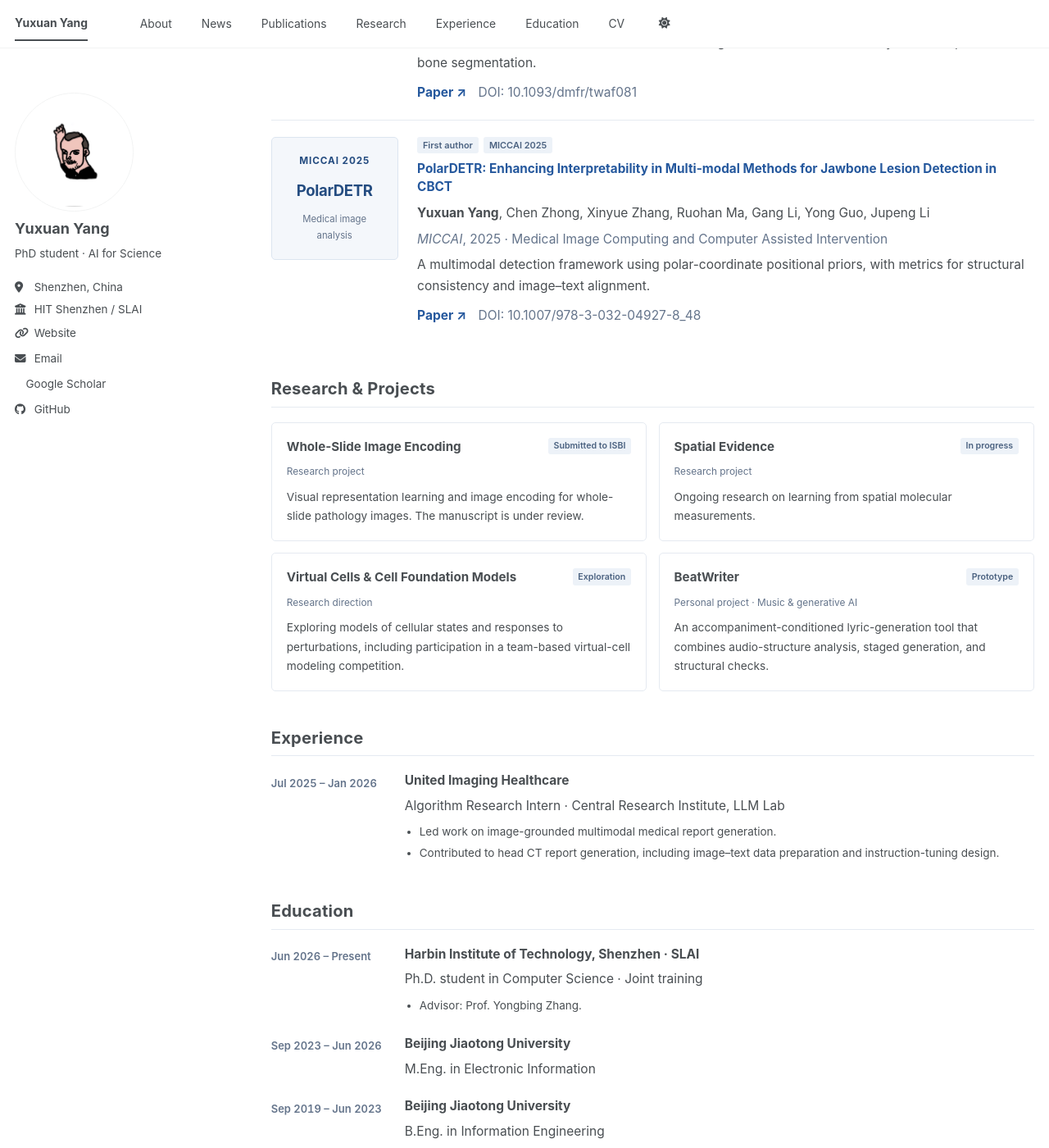
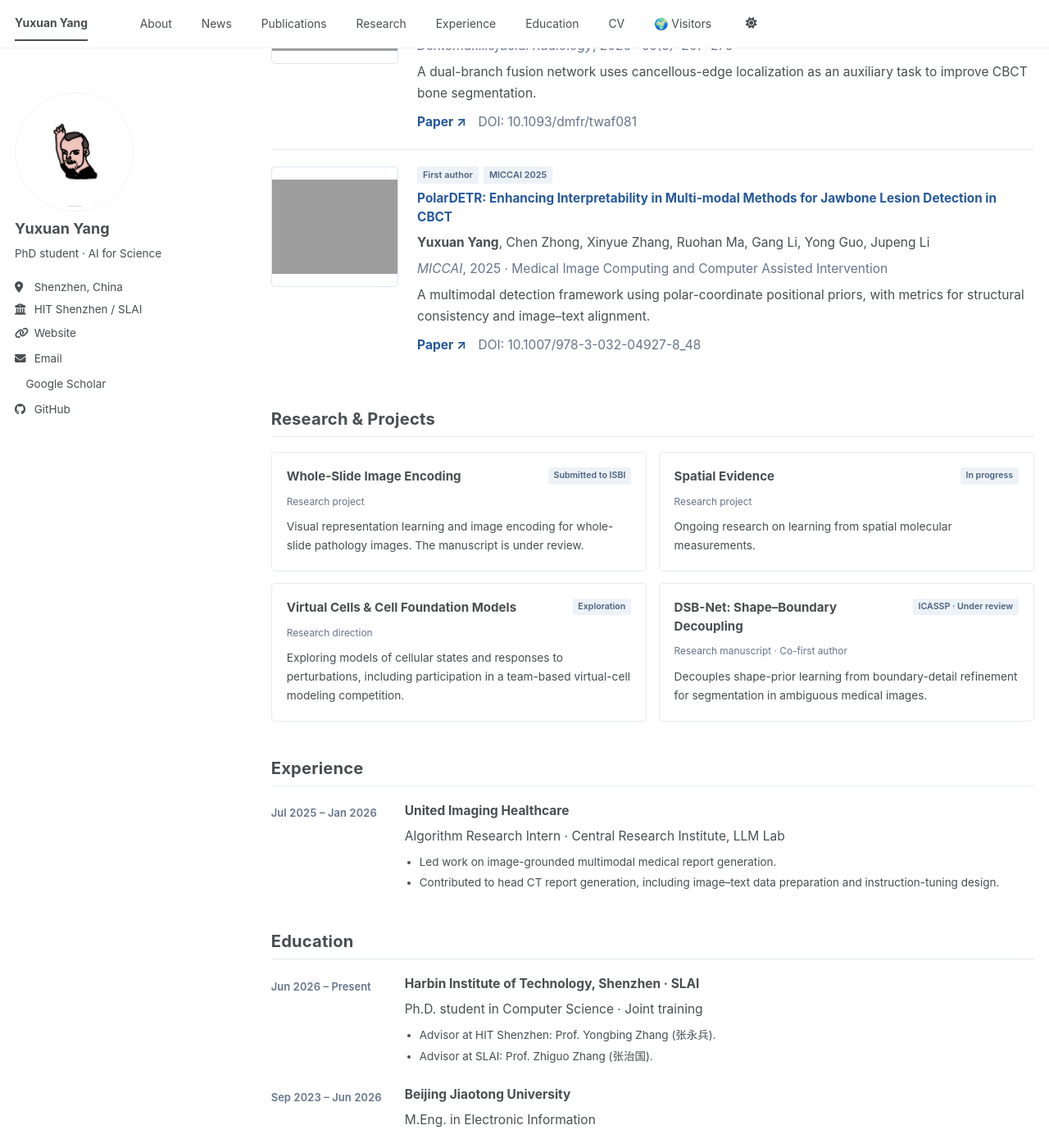
Before and after one commit to Cxxxsky/Cxxxsky.github.io, a Jekyll site: the page built from _pages/about.md, in a window 1280 px wide and 1400 px high, scrolled down 939 px. Shown: the whole window at 82% size. Built offline with Jekyll 4.4.1, drawn with Linux system fonts in a browser that asks for light colours; a script bundle is joined from its source files by our own code; a style sheet for code colours, icons or effects is not loaded; some of the changed text lies outside the part shown; grey boxes are pictures that could not be loaded.

Commit message:
Add files via upload

```diff
--- a/_data/navigation.yml
+++ b/_data/navigation.yml
@@ -13,3 +13,5 @@ main:
   url: /#education
 - title: CV
   url: /cv/
+- title: 🌍 Visitors
+  url: /#visitors
--- a/_data/profile.yml
+++ b/_data/profile.yml
@@ -1,30 +1,42 @@
 news:
 - date: '2026'
+  text: DSB-Net, our work on decoupled shape–boundary learning, is under review at ICASSP.
+  icon: 📝
+  highlight: true
+- date: '2026'
   text: Submitted a manuscript on whole-slide image encoding to ISBI.
+  icon: 📤
 - date: '2026'
   text: Started my Ph.D. at HIT Shenzhen, jointly trained at SLAI.
+  icon: 🎓
 - date: '2025'
   text: PolarDETR was published at MICCAI 2025.
+  icon: 📘
 projects:
 - title: Whole-Slide Image Encoding
   status: Submitted to ISBI
   kind: Research project
   text: Visual representation learning and image encoding for whole-slide pathology images. The manuscript is under
     review.
+  icon: 🔬
 - title: Spatial Evidence
   status: In progress
   kind: Research project
   text: Ongoing research on learning from spatial molecular measurements.
+  icon: 🧬
 - title: Virtual Cells & Cell Foundation Models
   status: Exploration
   kind: Research direction
   text: Exploring models of cellular states and responses to perturbations, including participation in a team-based
     virtual-cell modeling competition.
-- title: BeatWriter
-  status: Prototype
-  kind: Personal project · Music & generative AI
-  text: An accompaniment-conditioned lyric-generation tool that combines audio-structure analysis, staged generation,
-    and structural checks.
+  icon: 🌐
+- title: 'DSB-Net: Shape–Boundary Decoupling'
+  status: ICASSP · Under review
+  kind: Research manuscript · Co-first author
+  icon: 🧩
+  highlight: true
+  text: Decouples shape-prior learning from boundary-detail refinement for segmentation in ambiguous medical images.
+  details_url: /publications/#manuscript-dsb-net
 experience:
 - date: Jul 2025 – Jan 2026
   title: United Imaging Healthcare
@@ -32,20 +44,30 @@ experience:
   details:
   - Led work on image-grounded multimodal medical report generation.
   - Contributed to head CT report generation, including image–text data preparation and instruction-tuning design.
+  organizations:
+  - uih
 education:
 - date: Jun 2026 – Present
   title: Harbin Institute of Technology, Shenzhen · SLAI
   subtitle: Ph.D. student in Computer Science · Joint training
   details:
-  - 'Advisor: Prof. Yongbing Zhang.'
+  - 'Advisor at HIT Shenzhen: Prof. Yongbing Zhang (张永兵).'
+  - 'Advisor at SLAI: Prof. Zhiguo Zhang (张治国).'
+  organizations:
+  - hit
+  - slai
 - date: Sep 2023 – Jun 2026
   title: Beijing Jiaotong University
   subtitle: M.Eng. in Electronic Information
   details: []
+  organizations:
+  - bjtu
 - date: Sep 2019 – Jun 2023
   title: Beijing Jiaotong University
   subtitle: B.Eng. in Information Engineering
   details: []
+  organizations:
+  - bjtu
 skills:
 - label: Programming & frameworks
   text: Python, PyTorch; deep-learning model implementation and experimental pipelines.
--- /dev/null
+++ b/_data/profile_manuscripts.yml
@@ -0,0 +1,10 @@
+- id: dsb-net
+  title: Decoupling Shape Priors from Boundary Details for Segmentation in Ambiguous Medical Images
+  abbr: DSB-Net
+  status: Under review at ICASSP
+  role: Co-first author
+  icon: 🧩
+  authors_html: <strong>Yuxuan Yang<sup>†</sup></strong>, Xinyue Zhang<sup>†</sup>, Piaolin Hu, Chen Zhong, Ruohan
+    Ma, Yong Guo, Gang Li, Jupeng Li<sup>*</sup>
+  summary: DSB-Net decouples shape-prior learning from boundary-detail refinement for segmentation in ambiguous
+    medical images.
--- a/_data/profile_publications.yml
+++ b/_data/profile_publications.yml
@@ -13,7 +13,7 @@
     bone segmentation.
   doi: 10.1093/dmfr/twaf081
   paper_url: https://doi.org/10.1093/dmfr/twaf081
-  image: ''
+  image: /images/publications/dbf-net-framework.png
   selected: true
 - id: polar-detr
   title: 'PolarDETR: Enhancing Interpretability in Multi-modal Methods for Jawbone Lesion Detection in CBCT'
@@ -29,5 +29,5 @@
     consistency and image–text alignment.
   doi: 10.1007/978-3-032-04927-8_48
   paper_url: https://doi.org/10.1007/978-3-032-04927-8_48
-  image: ''
+  image: /images/publications/polardetr-framework.png
   selected: true
--- /dev/null
+++ b/_data/visitor_map.yml
@@ -0,0 +1,5 @@
+enabled: false
+provider: MapMyVisitors
+script_url: ''
+script_id: mapmyvisitors
+privacy_url: https://mapmyvisitors.com/cookies/
```
Also changed, not shown: _data/organizations.yml (added, +20 -0 lines).
